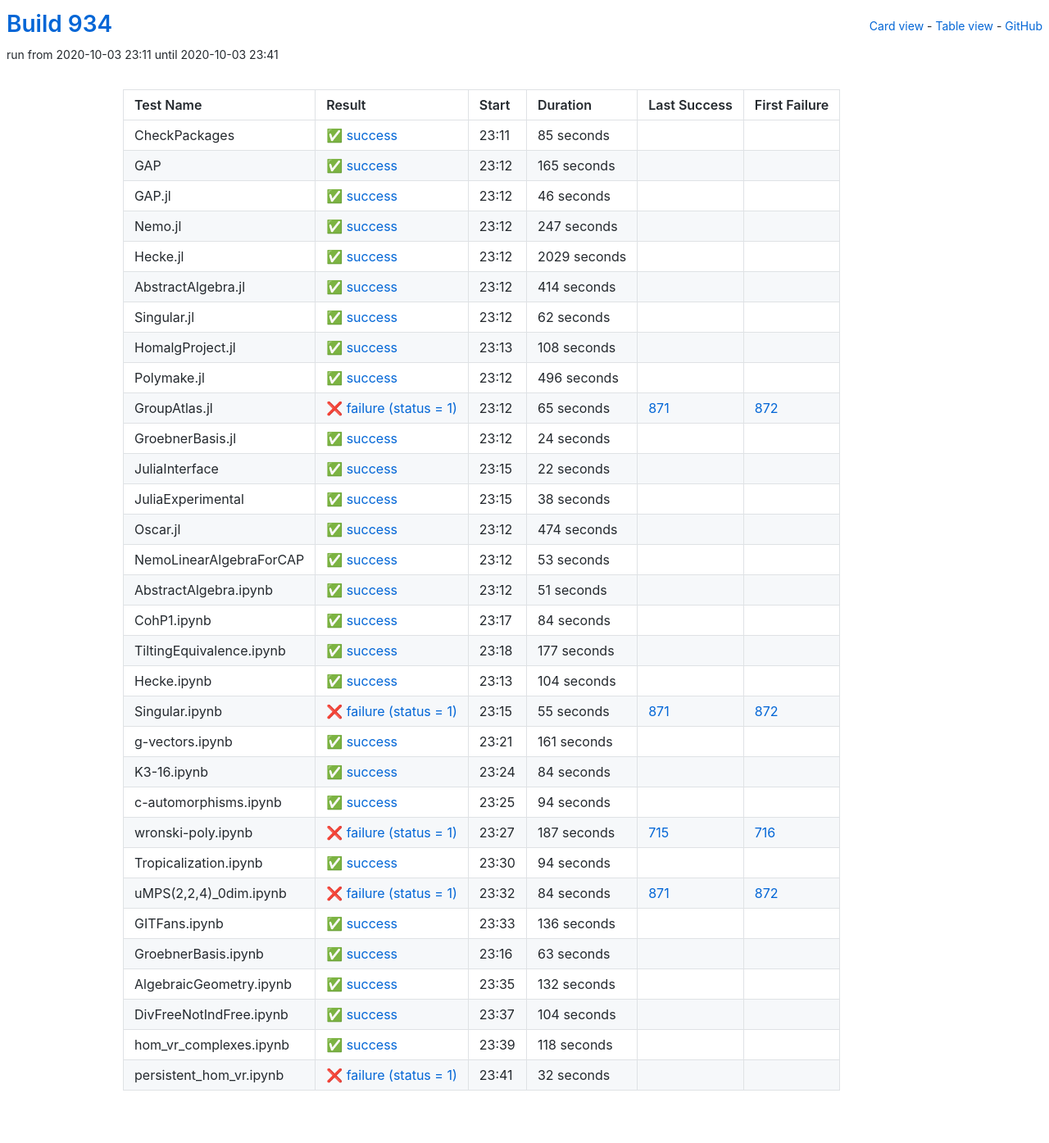
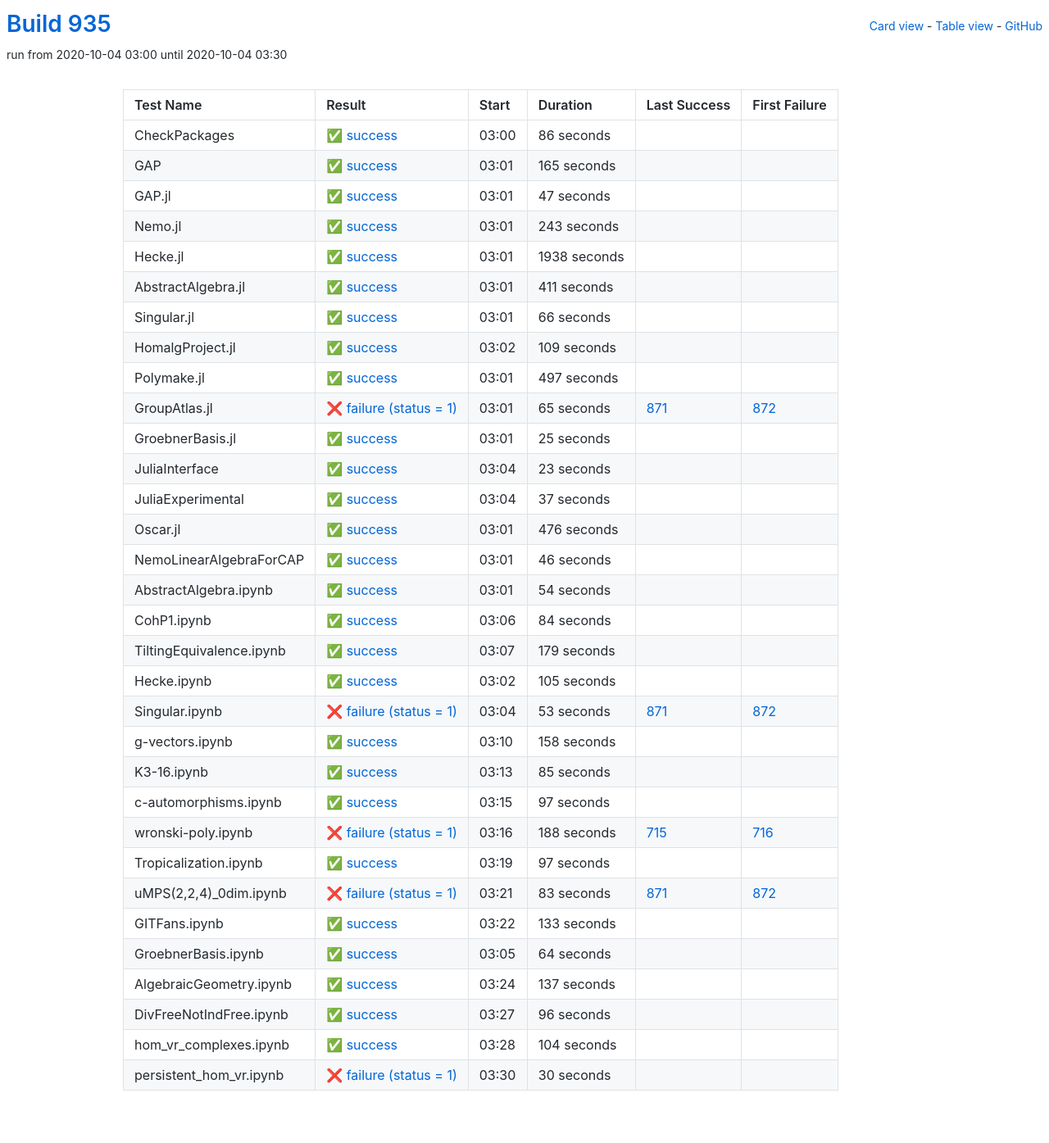
Before and after one commit to oscar-system/oscar-ci-status-stable, a Jekyll site: the page built from table.html, in a window 1280 px wide. Shown: the whole page at 82% size. Built offline with Jekyll 4.4.1, drawn with Linux system fonts in a browser that asks for light colours.

Commit message:
Build #935

```diff
--- a/_data/ci.yml
+++ b/_data/ci.yml
@@ -1,6 +1,6 @@
 ---
-build: 934
-build_url: https://oscarci.mathematik.uni-kl.de/job/oscar-stable/934/
+build: 935
+build_url: https://oscarci.mathematik.uni-kl.de/job/oscar-stable/935/
 job: oscar-stable
 organization: oscar-system
 repo: oscar-ci-status-stable
@@ -8,20 +8,20 @@ repourl: https://github.com/oscar-system/oscar-ci-status-stable
 tests:
 - name: CheckPackages
   id: checkpackages
-  log: https://oscarci.mathematik.uni-kl.de/job/oscar-stable/934/artifact/logs/build-934/CheckPackages.log
-  start: 2020-10-03 23:11
+  log: https://oscarci.mathematik.uni-kl.de/job/oscar-stable/935/artifact/logs/build-935/CheckPackages.log
+  start: 2020-10-04 03:00
   success: true
   exitcode: 0
   status: success
-  duration: 85
+  duration: 86
   last_success: false
   last_success_url:
   first_failure: false
   first_failure_url:
 - name: GAP
   id: gap
-  log: https://oscarci.mathematik.uni-kl.de/job/oscar-stable/934/artifact/logs/build-934/GAP.log
-  start: 2020-10-03 23:12
+  log: https://oscarci.mathematik.uni-kl.de/job/oscar-stable/935/artifact/logs/build-935/GAP.log
+  start: 2020-10-04 03:01
   success: true
   exitcode: 0
   status: success
@@ -32,92 +32,92 @@ tests:
   first_failure_url:
 - name: GAP.jl
   id: gap-jl
-  log: https://oscarci.mathematik.uni-kl.de/job/oscar-stable/934/artifact/logs/build-934/GAP.jl.log
-  start: 2020-10-03 23:12
+  log: https://oscarci.mathematik.uni-kl.de/job/oscar-stable/935/artifact/logs/build-935/GAP.jl.log
+  start: 2020-10-04 03:01
   success: true
   exitcode: 0
   status: success
-  duration: 46
+  duration: 47
   last_success: false
   last_success_url:
   first_failure: false
   first_failure_url:
 - name: Nemo.jl
   id: nemo-jl
-  log: https://oscarci.mathematik.uni-kl.de/job/oscar-stable/934/artifact/logs/build-934/Nemo.jl.log
-  start: 2020-10-03 23:12
+  log: https://oscarci.mathematik.uni-kl.de/job/oscar-stable/935/artifact/logs/build-935/Nemo.jl.log
+  start: 2020-10-04 03:01
   success: true
   exitcode: 0
   status: success
-  duration: 247
+  duration: 243
   last_success: false
   last_success_url:
   first_failure: false
   first_failure_url:
 - name: Hecke.jl
   id: hecke-jl
-  log: https://oscarci.mathematik.uni-kl.de/job/oscar-stable/934/artifact/logs/build-934/Hecke.jl.log
-  start: 2020-10-03 23:12
+  log: https://oscarci.mathematik.uni-kl.de/job/oscar-stable/935/artifact/logs/build-935/Hecke.jl.log
+  start: 2020-10-04 03:01
   success: true
   exitcode: 0
   status: success
-  duration: 2029
+  duration: 1938
   last_success: false
   last_success_url:
   first_failure: false
   first_failure_url:
 - name: AbstractAlgebra.jl
   id: abstractalgebra-jl
-  log: https://oscarci.mathematik.uni-kl.de/job/oscar-stable/934/artifact/logs/build-934/AbstractAlgebra.jl.log
-  start: 2020-10-03 23:12
+  log: https://oscarci.mathematik.uni-kl.de/job/oscar-stable/935/artifact/logs/build-935/AbstractAlgebra.jl.log
+  start: 2020-10-04 03:01
   success: true
   exitcode: 0
   status: success
-  duration: 414
+  duration: 411
   last_success: false
   last_success_url:
   first_failure: false
   first_failure_url:
 - name: Singular.jl
   id: singular-jl
-  log: https://oscarci.mathematik.uni-kl.de/job/oscar-stable/934/artifact/logs/build-934/Singular.jl.log
-  start: 2020-10-03 23:12
+  log: https://oscarci.mathematik.uni-kl.de/job/oscar-stable/935/artifact/logs/build-935/Singular.jl.log
+  start: 2020-10-04 03:01
   success: true
   exitcode: 0
   status: success
-  duration: 62
+  duration: 66
   last_success: false
   last_success_url:
   first_failure: false
   first_failure_url:
 - name: HomalgProject.jl
   id: homalgproject-jl
-  log: https://oscarci.mathematik.uni-kl.de/job/oscar-stable/934/artifact/logs/build-934/HomalgProject.jl.log
-  start: 2020-10-03 23:13
+  log: https://oscarci.mathematik.uni-kl.de/job/oscar-stable/935/artifact/logs/build-935/HomalgProject.jl.log
+  start: 2020-10-04 03:02
   success: true
   exitcode: 0
   status: success
-  duration: 108
+  duration: 109
   last_success: false
   last_success_url:
   first_failure: false
   first_failure_url:
 - name: Polymake.jl
   id: polymake-jl
-  log: https://oscarci.mathematik.uni-kl.de/job/oscar-stable/934/artifact/logs/build-934/Polymake.jl.log
-  start: 2020-10-03 23:12
+  log: https://oscarci.mathematik.uni-kl.de/job/oscar-stable/935/artifact/logs/build-935/Polymake.jl.log
+  start: 2020-10-04 03:01
   success: true
   exitcode: 0
   status: success
-  duration: 496
+  duration: 497
   last_success: false
   last_success_url:
   first_failure: false
   first_failure_url:
 - name: GroupAtlas.jl
   id: groupatlas-jl
-  log: https://oscarci.mathematik.uni-kl.de/job/oscar-stable/934/artifact/logs/build-934/GroupAtlas.jl.log
-  start: 2020-10-03 23:12
+  log: https://oscarci.mathematik.uni-kl.de/job/oscar-stable/935/artifact/logs/build-935/GroupAtlas.jl.log
+  start: 2020-10-04 03:01
   success: false
   exitcode: 1
   status: failure
@@ -128,80 +128,80 @@ tests:
   first_failure_url: https://oscarci.mathematik.uni-kl.de/job/oscar-stable/872/
 - name: GroebnerBasis.jl
   id: groebnerbasis-jl
-  log: https://oscarci.mathematik.uni-kl.de/job/oscar-stable/934/artifact/logs/build-934/GroebnerBasis.jl.log
-  start: 2020-10-03 23:12
+  log: https://oscarci.mathematik.uni-kl.de/job/oscar-stable/935/artifact/logs/build-935/GroebnerBasis.jl.log
+  start: 2020-10-04 03:01
   success: true
   exitcode: 0
   status: success
-  duration: 24
+  duration: 25
   last_success: false
   last_success_url:
   first_failure: false
   first_failure_url:
 - name: JuliaInterface
   id: juliainterface
-  log: https://oscarci.mathematik.uni-kl.de/job/oscar-stable/934/artifact/logs/build-934/JuliaInterface.log
-  start: 2020-10-03 23:15
+  log: https://oscarci.mathematik.uni-kl.de/job/oscar-stable/935/artifact/logs/build-935/JuliaInterface.log
+  start: 2020-10-04 03:04
   success: true
   exitcode: 0
   status: success
-  duration: 22
+  duration: 23
   last_success: false
   last_success_url:
   first_failure: false
   first_failure_url:
 - name: JuliaExperimental
   id: juliaexperimental
-  log: https://oscarci.mathematik.uni-kl.de/job/oscar-stable/934/artifact/logs/build-934/JuliaExperimental.log
-  start: 2020-10-03 23:15
+  log: https://oscarci.mathematik.uni-kl.de/job/oscar-stable/935/artifact/logs/build-935/JuliaExperimental.log
+  start: 2020-10-04 03:04
   success: true
   exitcode: 0
   status: success
-  duration: 38
+  duration: 37
   last_success: false
   last_success_url:
   first_failure: false
   first_failure_url:
 - name: Oscar.jl
   id: oscar-jl
-  log: https://oscarci.mathematik.uni-kl.de/job/oscar-stable/934/artifact/logs/build-934/Oscar.jl.log
-  start: 2020-10-03 23:12
+  log: https://oscarci.mathematik.uni-kl.de/job/oscar-stable/935/artifact/logs/build-935/Oscar.jl.log
+  start: 2020-10-04 03:01
   success: true
   exitcode: 0
   status: success
-  duration: 474
+  duration: 476
   last_success: false
   last_success_url:
   first_failure: false
   first_failure_url:
 - name: NemoLinearAlgebraForCAP
   id: nemolinearalgebraforcap
-  log: https://oscarci.mathematik.uni-kl.de/job/oscar-stable/934/artifact/logs/build-934/NemoLinearAlgebraForCAP.log
-  start: 2020-10-03 23:12
+  log: https://oscarci.mathematik.uni-kl.de/job/oscar-stable/935/artifact/logs/build-935/NemoLinearAlgebraForCAP.log
+  start: 2020-10-04 03:01
   success: true
   exitcode: 0
   status: success
-  duration: 53
+  duration: 46
   last_success: false
   last_success_url:
   first_failure: false
   first_failure_url:
 - name: AbstractAlgebra.ipynb
   id: abstractalgebra-ipynb
-  log: https://oscarci.mathematik.uni-kl.de/job/oscar-stable/934/artifact/logs/build-934/AbstractAlgebra.ipynb.log
-  start: 2020-10-03 23:12
+  log: https://oscarci.mathematik.uni-kl.de/job/oscar-stable/935/artifact/logs/build-935/AbstractAlgebra.ipynb.log
+  start: 2020-10-04 03:01
   success: true
   exitcode: 0
   status: success
-  duration: 51
+  duration: 54
   last_success: false
   last_success_url:
   first_failure: false
   first_failure_url:
 - name: CohP1.ipynb
   id: cohp1-ipynb
-  log: https://oscarci.mathematik.uni-kl.de/job/oscar-stable/934/artifact/logs/build-934/CohP1.ipynb.log
-  start: 2020-10-03 23:17
+  log: https://oscarci.mathematik.uni-kl.de/job/oscar-stable/935/artifact/logs/build-935/CohP1.ipynb.log
+  start: 2020-10-04 03:06
   success: true
   exitcode: 0
   status: success
@@ -212,20 +212,164 @@ tests:
   first_failure_url:
 - name: TiltingEquivalence.ipynb
   id: tiltingequivalence-ipynb
-  log: https://oscarci.mathematik.uni-kl.de/job/oscar-stable/934/artifact/logs/build-934/TiltingEquivalence.ipynb.log
-  start: 2020-10-03 23:18
+  log: https://oscarci.mathematik.uni-kl.de/job/oscar-stable/935/artifact/logs/build-935/TiltingEquivalence.ipynb.log
+  start: 2020-10-04 03:07
   success: true
   exitcode: 0
   status: success
-  duration: 177
+  duration: 179
   last_success: false
   last_success_url:
   first_failure: false
   first_failure_url:
 - name: Hecke.ipynb
   id: hecke-ipynb
-  log: https://oscarci.mathematik.uni-kl.de/job/oscar-stable/934/artifact/logs/build-934/Hecke.ipynb.log
-  start: 2020-10-03 23:13
+  log: https://oscarci.mathematik.uni-kl.de/job/oscar-stable/935/artifact/logs/build-935/Hecke.ipynb.log
+  start: 2020-10-04 03:02
+  success: true
+  exitcode: 0
+  status: success
+  duration: 105
+  last_success: false
+  last_success_url:
+  first_failure: false
+  first_failure_url:
+- name: Singular.ipynb
+  id: singular-ipynb
+  log: https://oscarci.mathematik.uni-kl.de/job/oscar-stable/935/artifact/logs/build-935/Singular.ipynb.log
+  start: 2020-10-04 03:04
+  success: false
+  exitcode: 1
+  status: failure
+  duration: 53
+  last_success: 871
+  last_success_url: https://oscarci.mathematik.uni-kl.de/job/oscar-stable/871/
+  first_failure: 872
+  first_failure_url: https://oscarci.mathematik.uni-kl.de/job/oscar-stable/872/
+- name: g-vectors.ipynb
+  id: g-vectors-ipynb
+  log: https://oscarci.mathematik.uni-kl.de/job/oscar-stable/935/artifact/logs/build-935/g-vectors.ipynb.log
+  start: 2020-10-04 03:10
+  success: true
+  exitcode: 0
+  status: success
+  duration: 158
+  last_success: false
+  last_success_url:
+  first_failure: false
+  first_failure_url:
+- name: K3-16.ipynb
+  id: k3-16-ipynb
+  log: https://oscarci.mathematik.uni-kl.de/job/oscar-stable/935/artifact/logs/build-935/K3-16.ipynb.log
+  start: 2020-10-04 03:13
+  success: true
+  exitcode: 0
+  status: success
+  duration: 85
+  last_success: false
+  last_success_url:
+  first_failure: false
+  first_failure_url:
+- name: c-automorphisms.ipynb
+  id: c-automorphisms-ipynb
+  log: https://oscarci.mathematik.uni-kl.de/job/oscar-stable/935/artifact/logs/build-935/c-automorphisms.ipynb.log
+  start: 2020-10-04 03:15
+  success: true
+  exitcode: 0
+  status: success
+  duration: 97
+  last_success: false
+  last_success_url:
+  first_failure: false
+  first_failure_url:
+- name: wronski-poly.ipynb
+  id: wronski-poly-ipynb
+  log: https://oscarci.mathematik.uni-kl.de/job/oscar-stable/935/artifact/logs/build-935/wronski-poly.ipynb.log
+  start: 2020-10-04 03:16
+  success: false
+  exitcode: 1
+  status: failure
+  duration: 188
+  last_success: 715
+  last_success_url: https://oscarci.mathematik.uni-kl.de/job/oscar-stable/715/
+  first_failure: 716
+  first_failure_url: https://oscarci.mathematik.uni-kl.de/job/oscar-stable/716/
+- name: Tropicalization.ipynb
+  id: tropicalization-ipynb
+  log: https://oscarci.mathematik.uni-kl.de/job/oscar-stable/935/artifact/logs/build-935/Tropicalization.ipynb.log
+  start: 2020-10-04 03:19
+  success: true
+  exitcode: 0
+  status: success
+  duration: 97
+  last_success: false
+  last_success_url:
+  first_failure: false
+  first_failure_url:
+- name: uMPS(2,2,4)_0dim.ipynb
+  id: umps-2-2-4-0dim-ipynb
+  log: https://oscarci.mathematik.uni-kl.de/job/oscar-stable/935/artifact/logs/build-935/uMPS-2-2-4-_0dim.ipynb.log
+  start: 2020-10-04 03:21
+  success: false
+  exitcode: 1
+  status: failure
+  duration: 83
+  last_success: 871
+  last_success_url: https://oscarci.mathematik.uni-kl.de/job/oscar-stable/871/
+  first_failure: 872
+  first_failure_url: https://oscarci.mathematik.uni-kl.de/job/oscar-stable/872/
+- name: GITFans.ipynb
+  id: gitfans-ipynb
+  log: https://oscarci.mathematik.uni-kl.de/job/oscar-stable/935/artifact/logs/build-935/GITFans.ipynb.log
+  start: 2020-10-04 03:22
+  success: true
+  exitcode: 0
+  status: success
+  duration: 133
+  last_success: false
+  last_success_url:
+  first_failure: false
+  first_failure_url:
+- name: GroebnerBasis.ipynb
+  id: groebnerbasis-ipynb
+  log: https://oscarci.mathematik.uni-kl.de/job/oscar-stable/935/artifact/logs/build-935/GroebnerBasis.ipynb.log
+  start: 2020-10-04 03:05
+  success: true
+  exitcode: 0
+  status: success
+  duration: 64
+  last_success: false
+  last_success_url:
+  first_failure: false
+  first_failure_url:
+- name: AlgebraicGeometry.ipynb
+  id: algebraicgeometry-ipynb
+  log: https://oscarci.mathematik.uni-kl.de/job/oscar-stable/935/artifact/logs/build-935/AlgebraicGeometry.ipynb.log
+  start: 2020-10-04 03:24
+  success: true
+  exitcode: 0
+  status: success
+  duration: 137
+  last_success: false
+  last_success_url:
+  first_failure: false
+  first_failure_url:
+- name: DivFreeNotIndFree.ipynb
+  id: divfreenotindfree-ipynb
+  log: https://oscarci.mathematik.uni-kl.de/job/oscar-stable/935/artifact/logs/build-935/DivFreeNotIndFree.ipynb.log
+  start: 2020-10-04 03:27
+  success: true
+  exitcode: 0
+  status: success
+  duration: 96
+  last_success: false
+  last_success_url:
+  first_failure: false
+  first_failure_url:
+- name: hom_vr_complexes.ipynb
+  id: hom-vr-complexes-ipynb
+  log: https://oscarci.mathematik.uni-kl.de/job/oscar-stable/935/artifact/logs/build-935/hom_vr_complexes.ipynb.log
+  start: 2020-10-04 03:28
   success: true
   exitcode: 0
   status: success
@@ -234,159 +378,15 @@ tests:
   last_success_url:
   first_failure: false
   first_failure_url:
-- name: Singular.ipynb
-  id: singular-ipynb
-  log: https://oscarci.mathematik.uni-kl.de/job/oscar-stable/934/artifact/logs/build-934/Singular.ipynb.log
-  start: 2020-10-03 23:15
+- name: persistent_hom_vr.ipynb
+  id: persistent-hom-vr-ipynb
+  log: https://oscarci.mathematik.uni-kl.de/job/oscar-stable/935/artifact/logs/build-935/persistent_hom_vr.ipynb.log
+  start: 2020-10-04 03:30
   success: false
   exitcode: 1
   status: failure
-  duration: 55
-  last_success: 871
-  last_success_url: https://oscarci.mathematik.uni-kl.de/job/oscar-stable/871/
-  first_failure: 872
-  first_failure_url: https://oscarci.mathematik.uni-kl.de/job/oscar-stable/872/
-- name: g-vectors.ipynb
-  id: g-vectors-ipynb
-  log: https://oscarci.mathematik.uni-kl.de/job/oscar-stable/934/artifact/logs/build-934/g-vectors.ipynb.log
-  start: 2020-10-03 23:21
-  success: true
-  exitcode: 0
-  status: success
-  duration: 161
+  duration: 30
   last_success: false
   last_success_url:
   first_failure: false
   first_failure_url:
-- name: K3-16.ipynb
-  id: k3-16-ipynb
-  log: https://oscarci.mathematik.uni-kl.de/job/oscar-stable/934/artifact/logs/build-934/K3-16.ipynb.log
-  start: 2020-10-03 23:24
-  success: true
-  exitcode: 0
-  status: success
-  duration: 84
-  last_success: false
-  last_success_url:
-  first_failure: false
-  first_failure_url:
-- name: c-automorphisms.ipynb
-  id: c-automorphisms-ipynb
-  log: https://oscarci.mathematik.uni-kl.de/job/oscar-stable/934/artifact/logs/build-934/c-automorphisms.ipynb.log
-  start: 2020-10-03 23:25
-  success: true
-  exitcode: 0
-  status: success
-  duration: 94
-  last_success: false
-  last_success_url:
-  first_failure: false
-  first_failure_url:
-- name: wronski-poly.ipynb
-  id: wronski-poly-ipynb
-  log: https://oscarci.mathematik.uni-kl.de/job/oscar-stable/934/artifact/logs/build-934/wronski-poly.ipynb.log
-  start: 2020-10-03 23:27
-  success: false
-  exitcode: 1
-  status: failure
-  duration: 187
-  last_success: 715
-  last_success_url: https://oscarci.mathematik.uni-kl.de/job/oscar-stable/715/
-  first_failure: 716
-  first_failure_url: https://oscarci.mathematik.uni-kl.de/job/oscar-stable/716/
-- name: Tropicalization.ipynb
-  id: tropicalization-ipynb
-  log: https://oscarci.mathematik.uni-kl.de/job/oscar-stable/934/artifact/logs/build-934/Tropicalization.ipynb.log
-  start: 2020-10-03 23:30
-  success: true
-  exitcode: 0
-  status: success
-  duration: 94
-  last_success: false
-  last_success_url:
-  first_failure: false
-  first_failure_url:
-- name: uMPS(2,2,4)_0dim.ipynb
-  id: umps-2-2-4-0dim-ipynb
-  log: https://oscarci.mathematik.uni-kl.de/job/oscar-stable/934/artifact/logs/build-934/uMPS-2-2-4-_0dim.ipynb.log
-  start: 2020-10-03 23:32
-  success: false
-  exitcode: 1
-  status: failure
-  duration: 84
-  last_success: 871
-  last_success_url: https://oscarci.mathematik.uni-kl.de/job/oscar-stable/871/
-  first_failure: 872
-  first_failure_url: https://oscarci.mathematik.uni-kl.de/job/oscar-stable/872/
-- name: GITFans.ipynb
-  id: gitfans-ipynb
-  log: https://oscarci.mathematik.uni-kl.de/job/oscar-stable/934/artifact/logs/build-934/GITFans.ipynb.log
-  start: 2020-10-03 23:33
-  success: true
-  exitcode: 0
-  status: success
-  duration: 136
-  last_success: false
-  last_success_url:
-  first_failure: false
-  first_failure_url:
-- name: GroebnerBasis.ipynb
-  id: groebnerbasis-ipynb
-  log: https://oscarci.mathematik.uni-kl.de/job/oscar-stable/934/artifact/logs/build-934/GroebnerBasis.ipynb.log
-  start: 2020-10-03 23:16
-  success: true
-  exitcode: 0
-  status: success
-  duration: 63
-  last_success: false
-  last_success_url:
-  first_failure: false
-  first_failure_url:
-- name: AlgebraicGeometry.ipynb
-  id: algebraicgeometry-ipynb
-  log: https://oscarci.mathematik.uni-kl.de/job/oscar-stable/934/artifact/logs/build-934/AlgebraicGeometry.ipynb.log
-  start: 2020-10-03 23:35
-  success: true
-  exitcode: 0
-  status: success
-  duration: 132
-  last_success: false
-  last_success_url:
-  first_failure: false
-  first_failure_url:
-- name: DivFreeNotIndFree.ipynb
-  id: divfreenotindfree-ipynb
-  log: https://oscarci.mathematik.uni-kl.de/job/oscar-stable/934/artifact/logs/build-934/DivFreeNotIndFree.ipynb.log
-  start: 2020-10-03 23:37
-  success: true
-  exitcode: 0
-  status: success
-  duration: 104
-  last_success: false
-  last_success_url:
-  first_failure: false
-  first_failure_url:
-- name: hom_vr_complexes.ipynb
-  id: hom-vr-complexes-ipynb
-  log: https://oscarci.mathematik.uni-kl.de/job/oscar-stable/934/artifact/logs/build-934/hom_vr_complexes.ipynb.log
-  start: 2020-10-03 23:39
-  success: true
-  exitcode: 0
-  status: success
-  duration: 118
-  last_success: false
-  last_success_url:
-  first_failure: false
-  first_failure_url:
-- name: persistent_hom_vr.ipynb
-  id: persistent-hom-vr-ipynb
-  log: https://oscarci.mathematik.uni-kl.de/job/oscar-stable/934/artifact/logs/build-934/persistent_hom_vr.ipynb.log
-  start: 2020-10-03 23:41
-  success: false
-  exitcode: 1
-  status: failure
-  duration: 32
-  last_success: false
-  last_success_url:
-  first_failure: false
-  first_failure_url:
```
Also changed, not shown: README.md.
